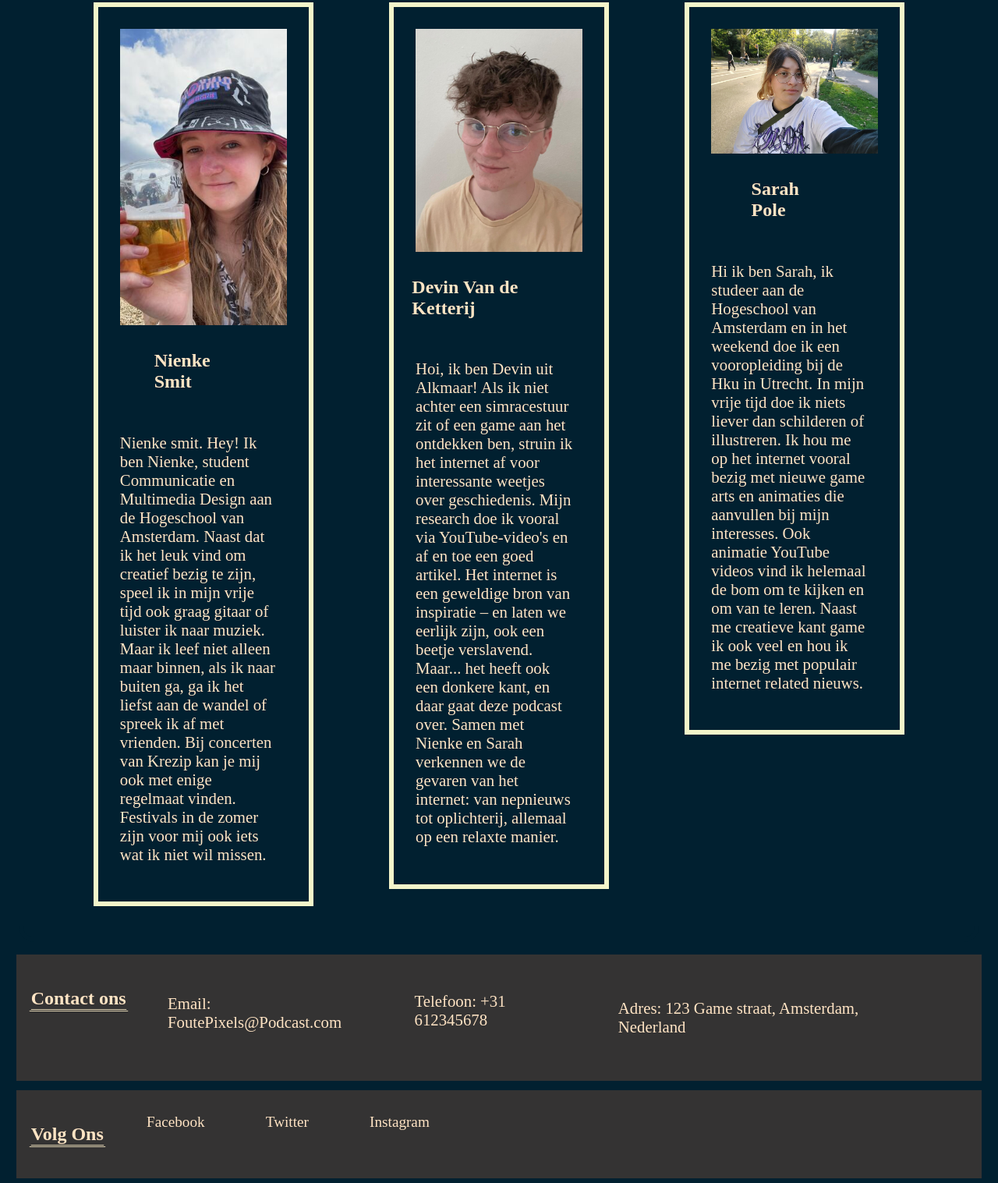
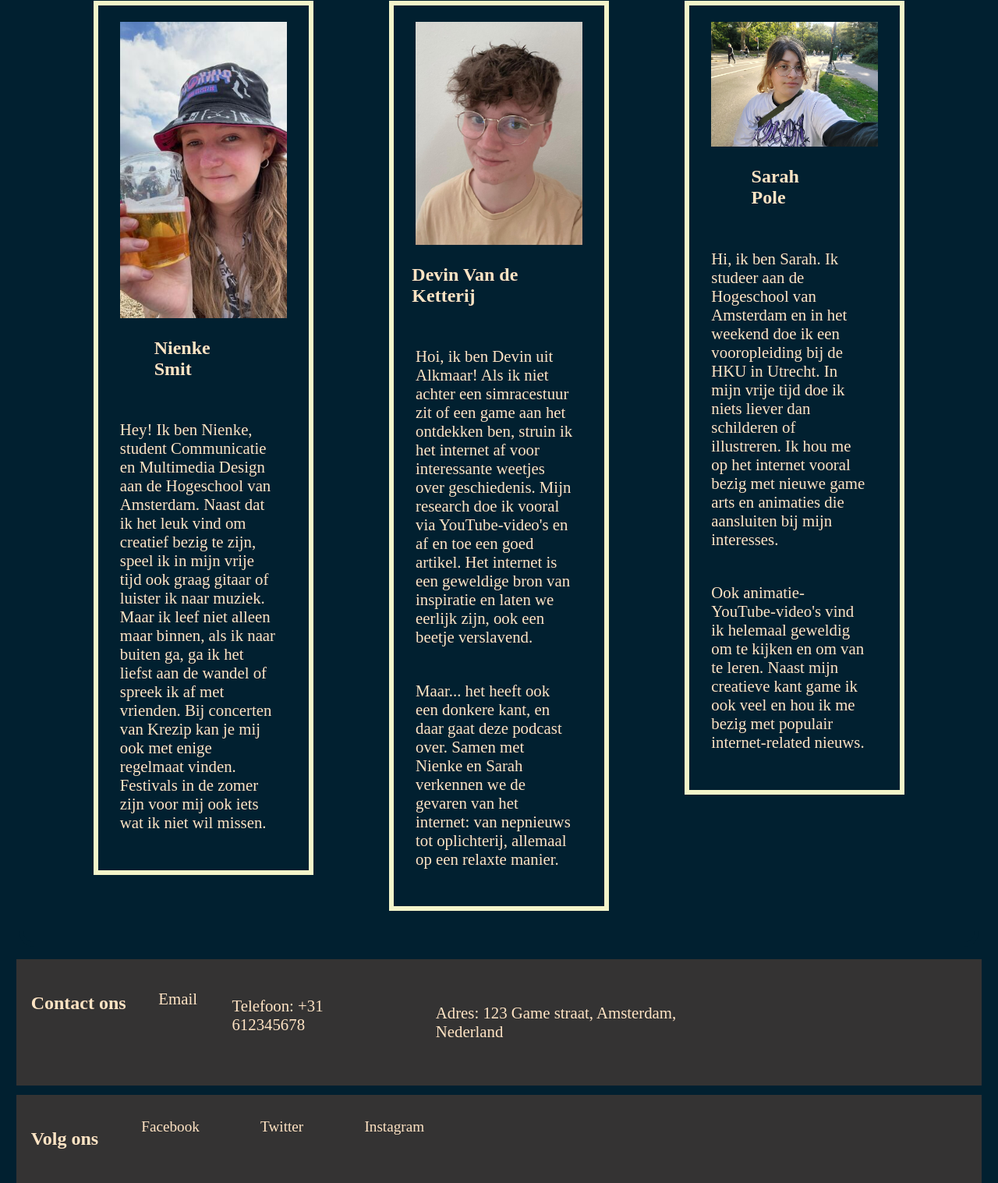
Before and after one commit to Saartjepol/foute-pixels, a plain HTML site: page over-ons.html in a window 1280 px wide. Shown: the part 223-1740 px from the top of the page at 78% size. Drawn offline with Linux system fonts and the light colour scheme.

Commit message:
Add files via upload

```diff
--- a/over-ons.html
+++ b/over-ons.html
@@ -6,72 +6,85 @@
     <title>Foute Pixels</title>
     <link rel="stylesheet" href="style.css">
 </head>
-
 <body>
 <header>
     <nav>
         <ul>
-                       <li> <img src="images/logo.png" alt="logo"> </li>
+            <li><img src="images/logo.png" alt="Logo van Foute Pixels"></li>
             <li><a href="index.html">Home</a></li>
             <li><a href="afleveringen.html">Afleveringen</a></li>
             <li><a href="over-ons.html">Over ons</a></li>
-
         </ul>
-
     </nav>
 </header>
 
+<main>
     <h1>Over Ons</h1>
 
-<section class="ons">
+    <section>
 
         <ul class="flex-container3">
-          <li class="flex-item"> <img src= "images/nienkefoto.jpg" alt="nienke hoofd" >
-            <li class="flex-item"> <h2>Nienke Smit</h2>
-          <li class="flex-item"> <p>Nienke smit. Hey! Ik ben Nienke, student Communicatie en Multimedia Design aan de Hogeschool van Amsterdam. Naast dat ik het leuk vind om creatief bezig te zijn, speel ik in mijn vrije tijd ook graag gitaar of luister ik naar muziek. Maar ik leef niet alleen maar binnen, als ik naar buiten ga, ga ik het liefst aan de wandel of spreek ik af met vrienden. Bij concerten van Krezip kan je mij ook met enige regelmaat vinden. Festivals in de zomer zijn voor mij ook iets wat ik niet wil missen.</p>
+            <li class="flex-item"><img src="images/nienkefoto.jpg" alt="Nienke Smit"></li>
+            <li class="flex-item"><h2>Nienke Smit</h2></li>
+            <li class="flex-item">
+                <p>
+                    Hey! Ik ben Nienke, student Communicatie en Multimedia Design aan de Hogeschool van Amsterdam.
+                    Naast dat ik het leuk vind om creatief bezig te zijn, speel ik in mijn vrije tijd ook graag gitaar of luister ik naar muziek.
+                    Maar ik leef niet alleen maar binnen, als ik naar buiten ga, ga ik het liefst aan de wandel of spreek ik af met vrienden.
+                    Bij concerten van Krezip kan je mij ook met enige regelmaat vinden. Festivals in de zomer zijn voor mij ook iets wat ik niet wil missen.
+                </p>
             </li>
         </ul>
 
         <ul class="flex-container3">
-
-        <li class="flex-item"> <img src= "images/devinfoto.jpg" alt="devin hoofd" >
-          <li class="flex-item"> <h2>Devin Van de Ketterij</h2>
-        <li class="flex-item"> <p>Hoi, ik ben Devin uit Alkmaar! Als ik niet achter een simracestuur zit of een game aan het ontdekken ben, struin ik het internet af voor interessante weetjes over geschiedenis. Mijn research doe ik vooral via YouTube-video's en af en toe een goed artikel. Het internet is een geweldige bron van inspiratie – en laten we eerlijk zijn, ook een beetje verslavend.
-          Maar... het heeft ook een donkere kant, en daar gaat deze podcast over. Samen met Nienke en Sarah verkennen we de gevaren van het internet: van nepnieuws tot oplichterij, allemaal op een relaxte manier.</p>
+            <li class="flex-item"><img src="images/devinfoto.jpg" alt="Devin Van de Ketterij"></li>
+            <li class="flex-item"><h2>Devin Van de Ketterij</h2></li>
+            <li class="flex-item">
+                <p>
+                    Hoi, ik ben Devin uit Alkmaar! Als ik niet achter een simracestuur zit of een game aan het ontdekken ben,
+                    struin ik het internet af voor interessante weetjes over geschiedenis.
+                    Mijn research doe ik vooral via YouTube-video's en af en toe een goed artikel.
+                    Het internet is een geweldige bron van inspiratie en laten we eerlijk zijn, ook een beetje verslavend.
+                </p>
+                <p>
+                    Maar... het heeft ook een donkere kant, en daar gaat deze podcast over.
+                    Samen met Nienke en Sarah verkennen we de gevaren van het internet: van nepnieuws tot oplichterij, allemaal op een relaxte manier.
+                </p>
             </li>
         </ul>
 
         <ul class="flex-container3">
-
-        <li class="flex-item"> <img src= "images/sarah.png.jpg" alt="sarah hoofd" >
-          <li class="flex-item"> <h2>Sarah Pole</h2>
-        <li class="flex-item"> <p>Hi ik ben Sarah, ik studeer aan de Hogeschool van Amsterdam en in het weekend doe ik een vooropleiding bij de Hku in Utrecht. In mijn vrije tijd doe ik niets liever dan schilderen of illustreren. Ik hou me op het internet vooral bezig met nieuwe game arts en animaties die aanvullen bij mijn interesses. Ook animatie YouTube videos vind ik helemaal de bom om te kijken en om van te leren. Naast me creatieve kant game ik ook veel en hou ik me bezig met populair internet related nieuws.</p>
+            <li class="flex-item"><img src="images/sarah.png.jpg" alt="Sarah Pole"></li>
+            <li class="flex-item"><h2>Sarah Pole</h2></li>
+            <li class="flex-item">
+                <p>
+                    Hi, ik ben Sarah. Ik studeer aan de Hogeschool van Amsterdam en in het weekend doe ik een vooropleiding bij de HKU in Utrecht.
+                    In mijn vrije tijd doe ik niets liever dan schilderen of illustreren.
+                    Ik hou me op het internet vooral bezig met nieuwe game arts en animaties die aansluiten bij mijn interesses.
+                </p>
+                <p>
+                    Ook animatie-YouTube-video's vind ik helemaal geweldig om te kijken en om van te leren.
+                    Naast mijn creatieve kant game ik ook veel en hou ik me bezig met populair internet-related nieuws.
+                </p>
             </li>
         </ul>
-
-
     </section>
-
-
-
-
+</main>
 
 <footer>
+    <ul class="contact">
+        <li class="flex-item"><h3>Contact ons</h3></li>
+        <li class="flex-item"><p>Email</p></li>
+        <li class="flex-item"><p>Telefoon: +31 612345678</p></li>
+        <li class="flex-item"><p>Adres: 123 Game straat, Amsterdam, Nederland</p></li>
+    </ul>
 
     <ul class="contact">
-    <li class="flex-item"> <h3>Contact ons</h3></li>
-    <li class="flex-item"> <p>Email: FoutePixels@Podcast.com</p></li>
-    <li class="flex-item"> <p>Telefoon: +31 612345678 </p></li>
-     <li class="flex-item"><p>Adres: 123 Game straat, Amsterdam, Nederland</p></li>
-
-</ul>
-
-
- <ul class="contact">
-    <li class="flex-item"> <h3>Volg Ons</h3></li>
-     <li class="flex-item"><a href="https://facebook.com" >Facebook</a></li>
-     <li class="flex-item"><a href="https://twitter.com" >Twitter</a></li>
-     <li class="flex-item"><a href="https://instagram.com" >Instagram</a></li>
+        <li class="flex-item"><h3>Volg ons</h3></li>
+        <li class="flex-item"><a href="https://facebook.com">Facebook</a></li>
+        <li class="flex-item"><a href="https://twitter.com">Twitter</a></li>
+        <li class="flex-item"><a href="https://instagram.com">Instagram</a></li>
     </ul>
 </footer>
 </body>
+</html>
--- a/style.css
+++ b/style.css
@@ -13,7 +13,6 @@ ul {
     margin: 0;
     padding: 0;
     overflow: hidden;
-    border: 1px solid #45C4B0;
     background-color: #45C4B0;
   }
 
@@ -34,13 +33,10 @@ width: 30%;
     font-size: 130%;
   }
 
-  li a:hover:not(.active) {
+  li a:hover {
     background-color: #9AEBA3;
   }
 
-  li a.active {
-    color: white;
-    background-color: #04AA6D; }
 
     nav img {
       width:  9%;
@@ -66,9 +62,9 @@ width: 30%;
 
 h4{
   text-align: center;
-  font-size: 200%;
-  background-color: rgb(26, 70, 110);
-  width: 10em;
+  font-size: 160%;
+  background-color: #9AEBA3;
+  width: 12em;
   padding: 1em;
   margin: 1em;
   transition: width 2s;
@@ -99,7 +95,7 @@ section ul {
   justify-content: space-evenly
 }
 
-    .ons {
+    section {
       padding: 1em;
       margin: 1em;
       border-radius: 20px;
@@ -113,11 +109,14 @@ section ul {
 
   .flex-item img{
     display: flex;
-    padding: 5%;
+    padding: 2%;
     width: 90%;
     margin: auto;
+    transition: width 3s, height 3s, transform 3s;
 
   }
+
+
 
 .flex-item p{
   padding: 5%;
@@ -132,13 +131,10 @@ section ul {
     footer{color: bisque;}
 
 
-      footer a:hover:not(.active) {
+      footer a:hover {
         background-color: #04aa6d;
       }
 
-      footer a.active {
-        color: white;
-        background-color: #04aa6d; }
 
       h2{
         padding-right: 20%;
@@ -157,8 +153,11 @@ section ul {
       padding: 1em;
       flex-direction: row;
            border: 6px solid #f4f5ca;
+
     }
-
+ .flex-container3 img:hover{
+  transform: rotate(180deg);
+  }
     .flex-container3 h3{
       text-align: center;
       font-size: 180%;
@@ -181,10 +180,7 @@ section ul {
 .contact  h3{
   text-align: center;
   font-size: 150%;
-  border-bottom: #dbcfaf;
-  border-top: #343333;
-  border-left: #343333;
-  border-right: #343333;
+  border: #343333;
   border-style: double;
 }
 
```
Also changed, not shown: afleveringen.html (+8 -13 lines), index.html (+28 -43 lines), images/ideaalbeeld.png (added), images/oplichter.png, images/verus.png, 1 other file. Lines whose indentation alone changed are shown as unchanged.
